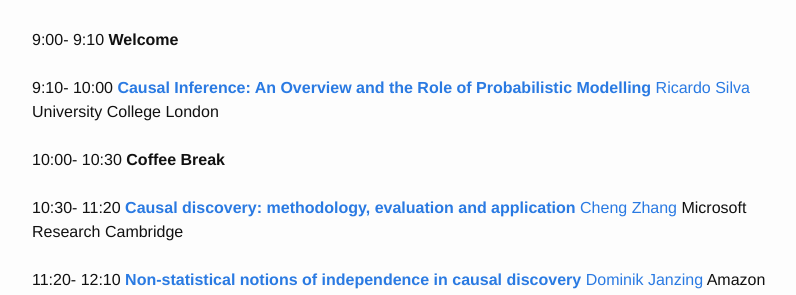
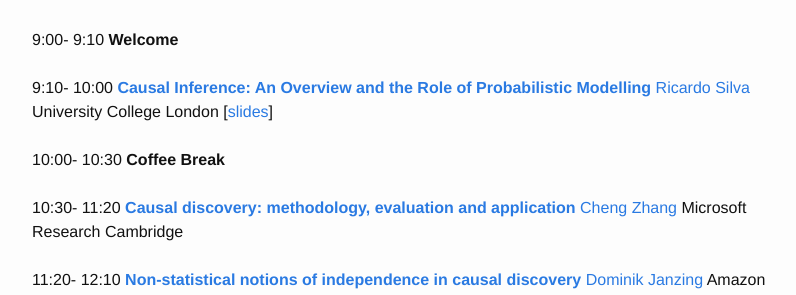
Before and after one commit to gpschool/gpss20, a Jekyll site: the page built from _posts/2020-09-17-workshop.md, in a window 1280 px wide and 900 px high, scrolled down 330 px. Shown: the part 157-452 px from the top of the window, without its empty margins (238-1034 px from the left). Built offline with Jekyll 4.4.1, drawn with Linux system fonts in a browser that asks for light colours; some of the changed lines change nothing that is shown.

Commit message:
Update 2020-09-17-workshop.md

```diff
--- a/_posts/2020-09-17-workshop.md
+++ b/_posts/2020-09-17-workshop.md
@@ -27,6 +27,7 @@ talks:
     institute: University College London
   start: "9:10"
   end: "10:00"
+  slides: "Silva2020.pdf"
 - title: "Coffee Break"
   start: "10:00"
   end: "10:30"
```
